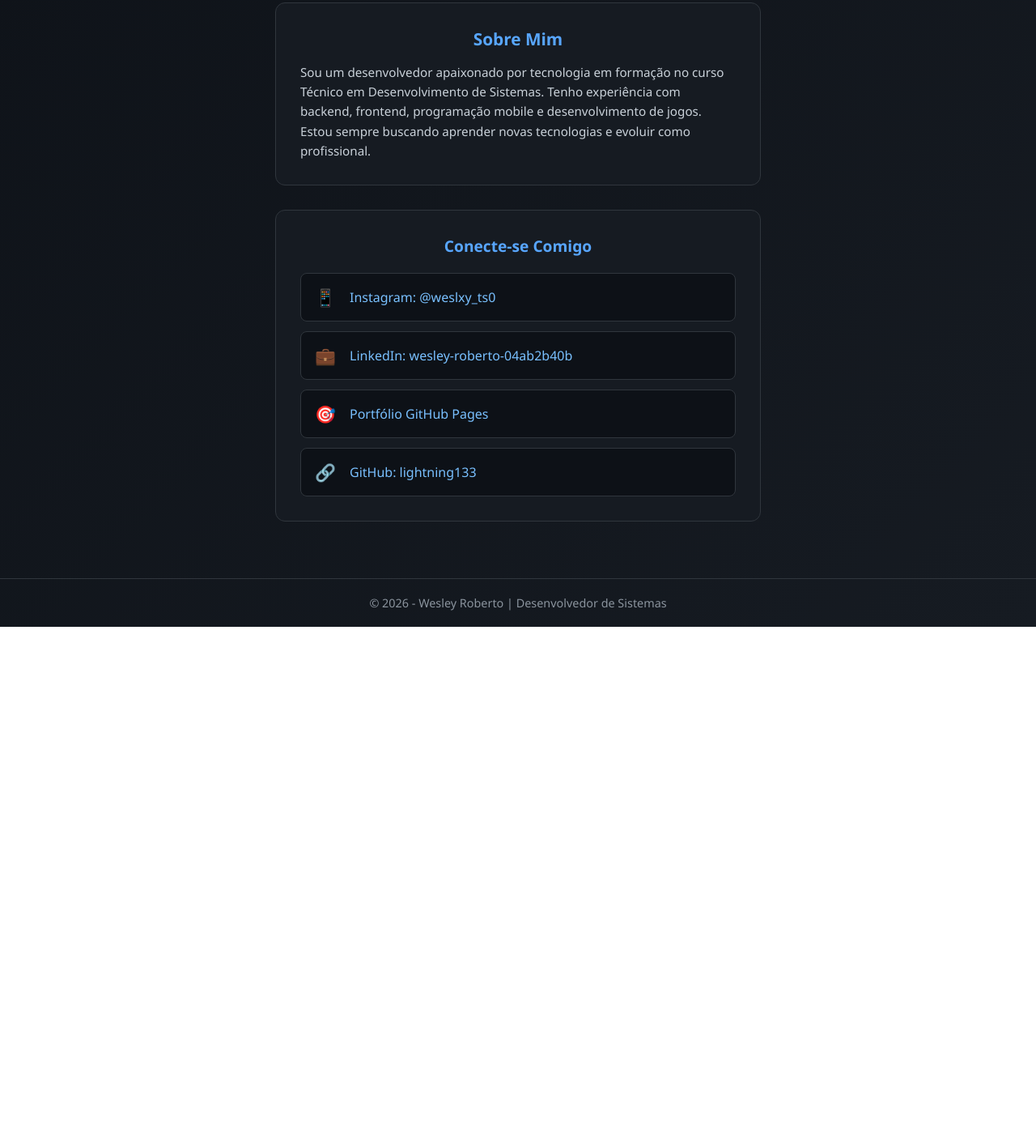
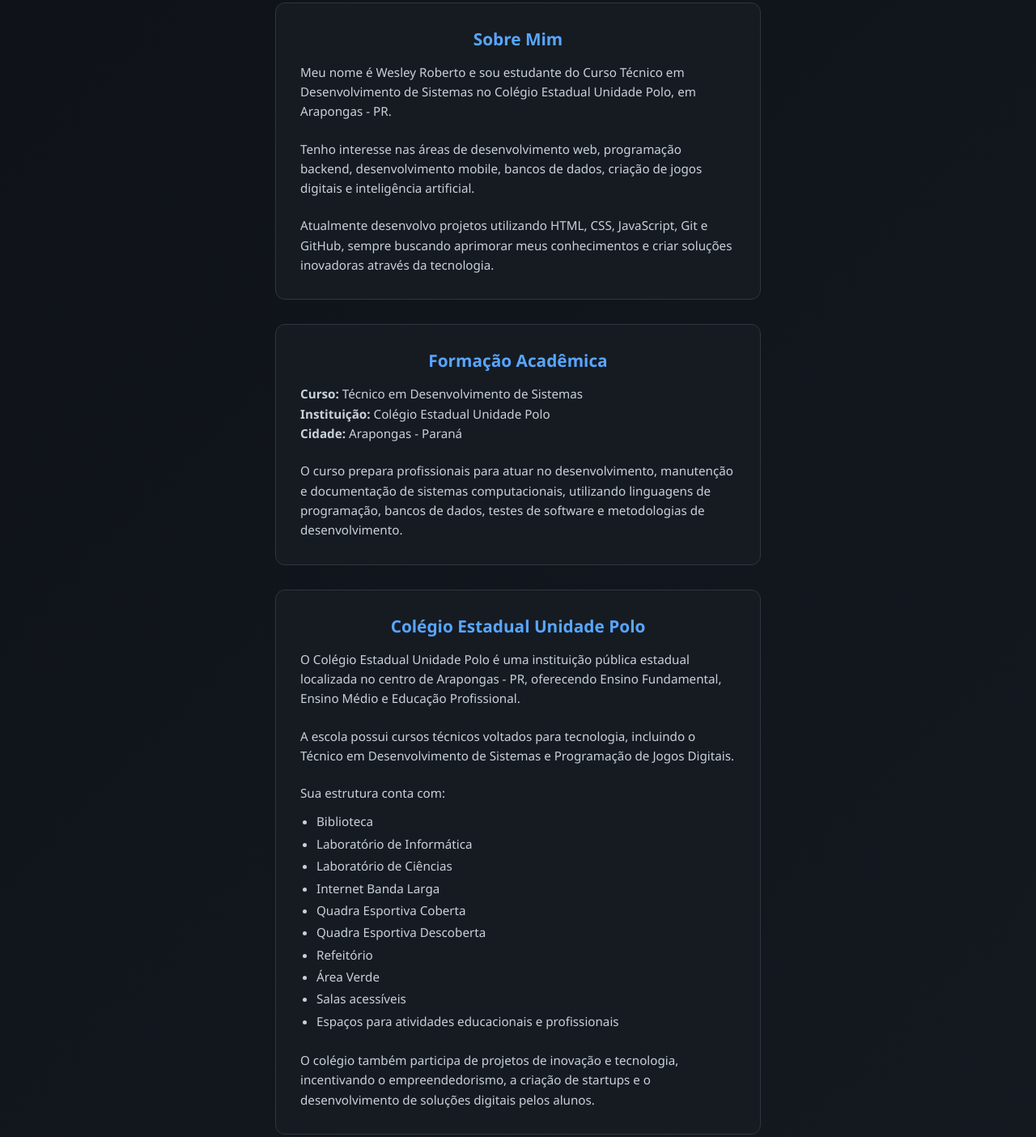
Before and after one commit to lightning133/pagina-inicial, a website: page index.html in a window 1280 px wide. Shown: the part 599-2003 px from the top of the page at 81% size. Before the commit the page ends 1373 px from the top, so only its background shows below. Drawn offline with Linux system fonts and the light colour scheme.

Commit message:
Update index.html

```diff
--- a/index.html
+++ b/index.html
@@ -195,27 +195,21 @@
     main {
         padding: 20px 15px;
     }
-
     .profile-section {
         padding: 30px 20px;
     }
-
     .profile-name {
         font-size: 1.5rem;
     }
-
     .profile-role {
         font-size: 1rem;
     }
-
-            .about-section,
-            .social-section {
+    .about-section, .social-section {
         padding: 20px;
     }
 }
 </style>
 </head>
-
 <body>
 
 <header>
@@ -225,7 +219,7 @@
 
 <main>
     <div class="container">
-        <!-- Seção de Perfil -->
+
         <div class="profile-section">
             <div class="profile-avatar">💻</div>
             <div class="profile-name">Wesley Roberto</div>
@@ -237,17 +231,99 @@
             <a href="https://lightning133.github.io/repositorio/" class="cta-button">Ver Portfólio Completo</a>
         </div>
 
-        <!-- Seção Sobre Mim -->
         <div class="about-section">
             <h2>Sobre Mim</h2>
             <p>
-                Sou um desenvolvedor apaixonado por tecnologia em formação no curso Técnico em Desenvolvimento de Sistemas.
-                Tenho experiência com backend, frontend, programação mobile e desenvolvimento de jogos.
-                Estou sempre buscando aprender novas tecnologias e evoluir como profissional.
+                Meu nome é Wesley Roberto e sou estudante do Curso Técnico em
+                Desenvolvimento de Sistemas no Colégio Estadual Unidade Polo,
+                em Arapongas - PR.
+            </p>
+            <br>
+            <p>
+                Tenho interesse nas áreas de desenvolvimento web, programação
+                backend, desenvolvimento mobile, bancos de dados, criação de jogos
+                digitais e inteligência artificial.
+            </p>
+            <br>
+            <p>
+                Atualmente desenvolvo projetos utilizando HTML, CSS, JavaScript,
+                Git e GitHub, sempre buscando aprimorar meus conhecimentos e
+                criar soluções inovadoras através da tecnologia.
             </p>
         </div>
 
-        <!-- Seção Conecte-se Comigo -->
+        <div class="about-section">
+            <h2>Formação Acadêmica</h2>
+            <p>
+                <strong>Curso:</strong> Técnico em Desenvolvimento de Sistemas
+            </p>
+            <p>
+                <strong>Instituição:</strong> Colégio Estadual Unidade Polo
+            </p>
+            <p>
+                <strong>Cidade:</strong> Arapongas - Paraná
+            </p>
+            <br>
+            <p>
+                O curso prepara profissionais para atuar no desenvolvimento,
+                manutenção e documentação de sistemas computacionais,
+                utilizando linguagens de programação, bancos de dados,
+                testes de software e metodologias de desenvolvimento.
+            </p>
+        </div>
+
+        <div class="about-section">
+            <h2>Colégio Estadual Unidade Polo</h2>
+            <p>
+                O Colégio Estadual Unidade Polo é uma instituição pública estadual
+                localizada no centro de Arapongas - PR, oferecendo Ensino Fundamental,
+                Ensino Médio e Educação Profissional.
+            </p>
+            <br>
+            <p>
+                A escola possui cursos técnicos voltados para tecnologia,
+                incluindo o Técnico em Desenvolvimento de Sistemas e
+                Programação de Jogos Digitais.
+            </p>
+            <br>
+            <p>
+                Sua estrutura conta com:
+            </p>
+            <ul style="margin-left:20px; margin-top:10px; line-height:1.8; color: #c9d1d9; font-size: 0.95rem;">
+                <li>Biblioteca</li>
+                <li>Laboratório de Informática</li>
+                <li>Laboratório de Ciências</li>
+                <li>Internet Banda Larga</li>
+                <li>Quadra Esportiva Coberta</li>
+                <li>Quadra Esportiva Descoberta</li>
+                <li>Refeitório</li>
+                <li>Área Verde</li>
+                <li>Salas acessíveis</li>
+                <li>Espaços para atividades educacionais e profissionais</li>
+            </ul>
+            <br>
+            <p>
+                O colégio também participa de projetos de inovação e tecnologia,
+                incentivando o empreendedorismo, a criação de startups e o
+                desenvolvimento de soluções digitais pelos alunos.
+            </p>
+        </div>
+
+        <div class="about-section">
+            <h2>Habilidades</h2>
+            <ul style="margin-left:20px; line-height:1.8; color: #c9d1d9; font-size: 0.95rem;">
+                <li>HTML5</li>
+                <li>CSS3</li>
+                <li>JavaScript</li>
+                <li>Git e GitHub</li>
+                <li>Banco de Dados</li>
+                <li>Lógica de Programação</li>
+                <li>Desenvolvimento Web</li>
+                <li>Desenvolvimento Mobile</li>
+                <li>Criação de Jogos</li>
+            </ul>
+        </div>
+
         <div class="social-section">
             <h3>Conecte-se Comigo</h3>
             <div class="social-links">
@@ -269,6 +345,7 @@
                 </a>
             </div>
         </div>
+
     </div>
 </main>
 
@@ -277,5 +354,4 @@
 </footer>
 
 </body>
-
 </html>
```
Lines whose indentation alone changed are shown as unchanged.
